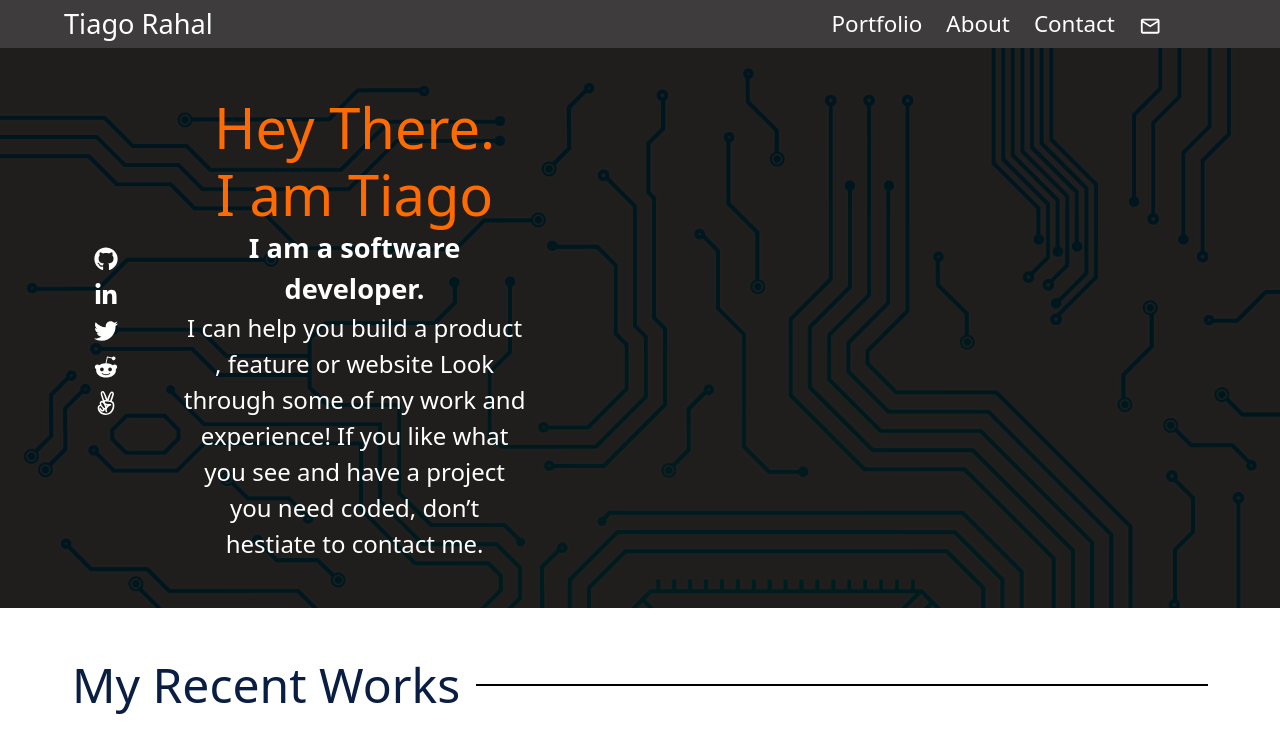
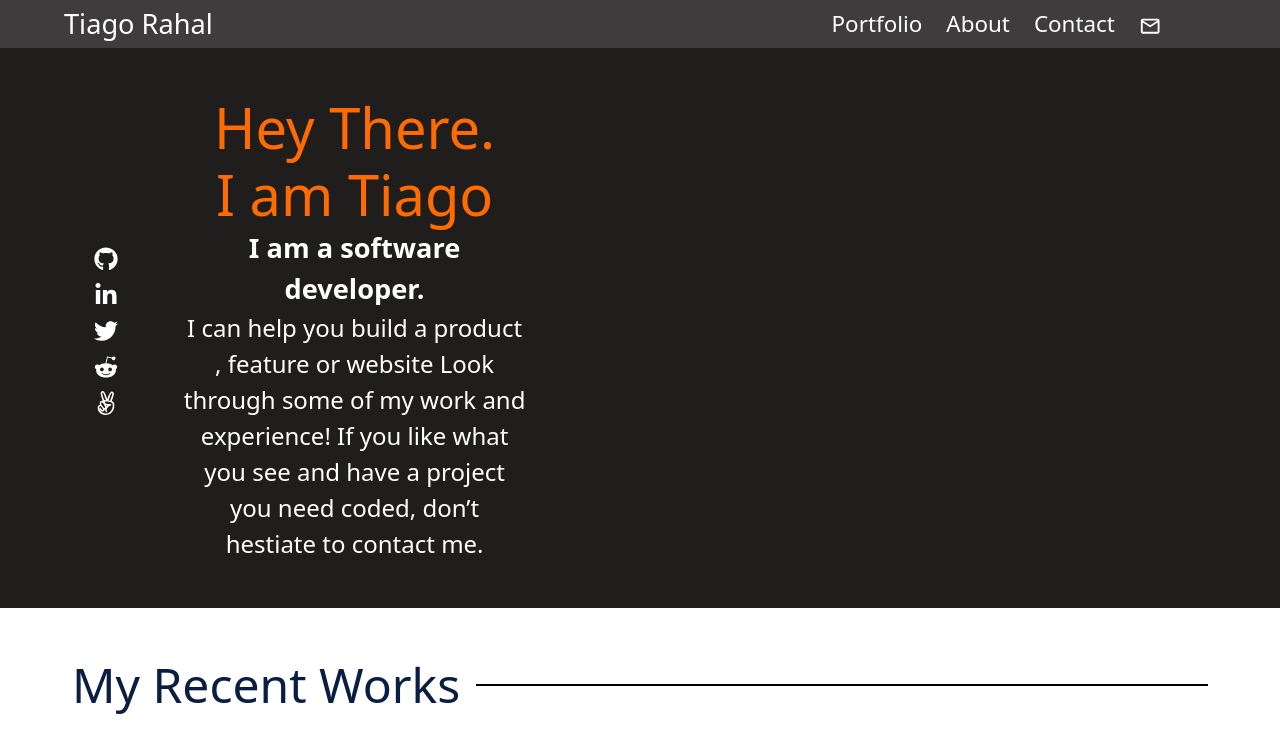
Before and after one commit to tiagorahal/portfolio-page, a React (Create React App) app: page / in a window 1280 px wide. Shown: the top 752 px of the page. Built offline with nearby package versions, Linux system fonts and the light colour scheme.

Commit message:
Adjust background images from top section and info section

```diff
--- a/src/components/projectTop/projectTop.js
+++ b/src/components/projectTop/projectTop.js
@@ -13,7 +13,7 @@ function ProjectTop() {
             <img src={MockProject} className="img-fluid" alt="project" />
           </figure>
           <div className="upper-section-project-text col-sm-12 col-lg-5 col-xl-3">
-            <h3>Covid News App</h3>
+            <h3>Pokemon Trading Cars</h3>
             <p>{textContent}</p>
             <div className="buttons-div">
               <button className="toolButton" type="button">JavaScript</button>
--- a/src/styles/body.css
+++ b/src/styles/body.css
@@ -85,7 +85,7 @@ hr {
 }
 
 .InfoContainer {
-  background: url(../assets/images/background-info02.png) #1c1a19fa;
+  background:#1c1a19fa;
   background-size: cover;
   background-blend-mode: multiply;
 }
--- a/src/styles/topSection.css
+++ b/src/styles/topSection.css
@@ -1,7 +1,7 @@
 .TopSection {
   color: #fff;
   height: 70vh;
-  background: url(../assets/images/background-top.png) #1c1a19fa;
+  background:#1c1a19fa;
   background-size: cover;
   background-blend-mode: multiply;
 }
```
